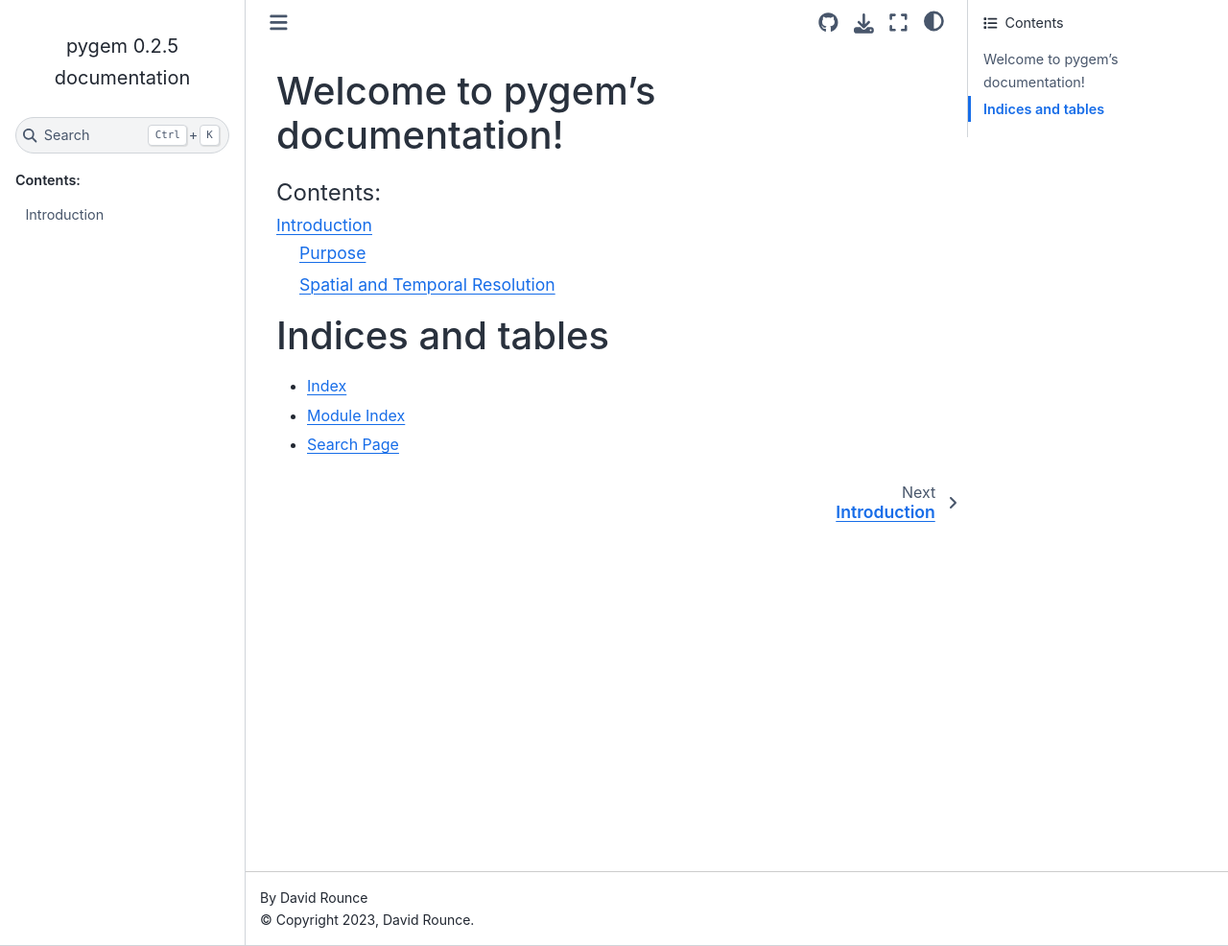
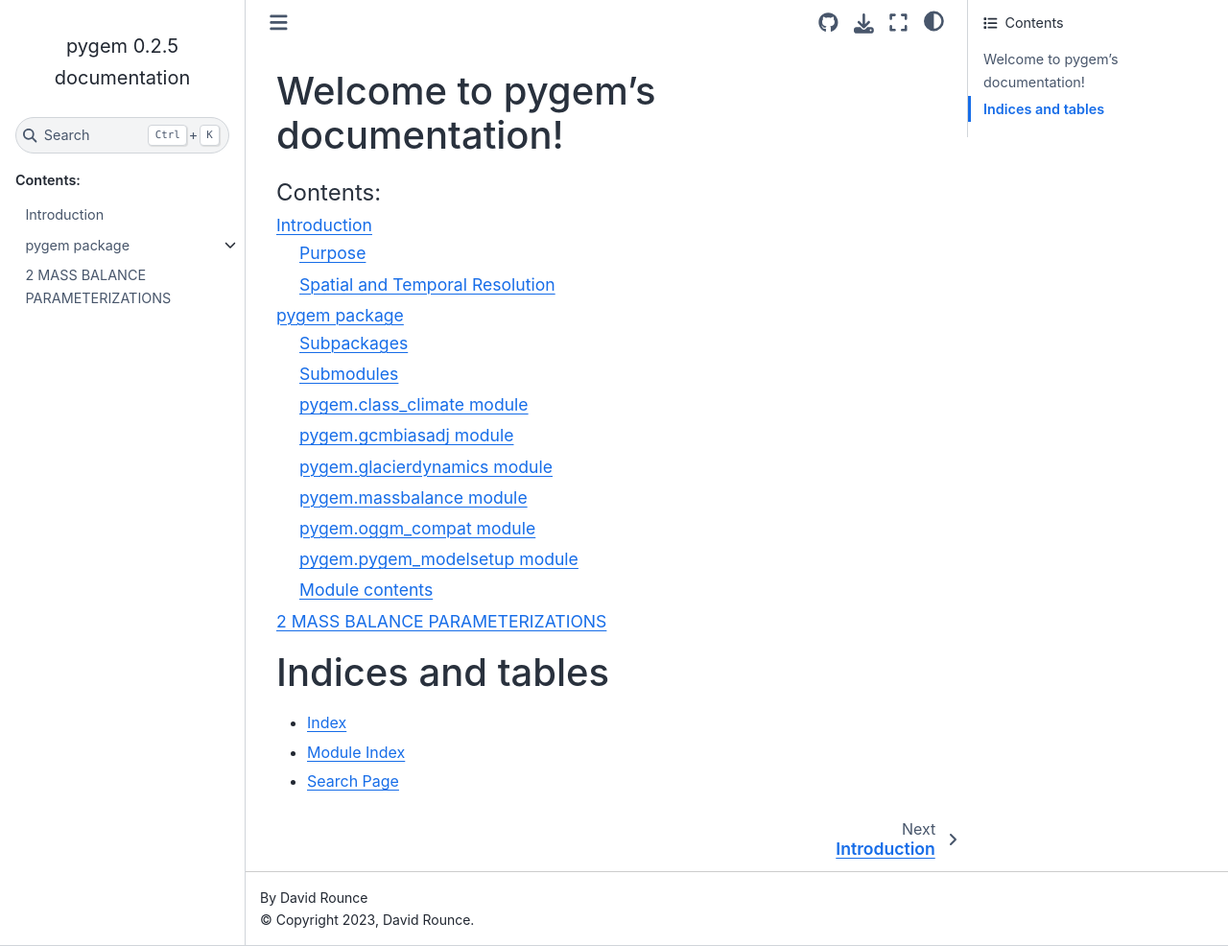
Before and after one commit to drounce/PyGEM, a Sphinx documentation site: the page built from docs/index.rst, in a window 1280 px wide and 986 px high. Shown: the whole window at 96% size. Built offline with Sphinx 7.4.7 and the Sphinx Book theme 1.1.4, drawn with Linux system fonts in a browser that asks for light colours.

Commit message:
testing myst md additions

```diff
--- a/docs/index.rst
+++ b/docs/index.rst
@@ -11,6 +11,8 @@ Welcome to pygem's documentation!
    :caption: Contents:
 
    introduction.rst
+   pygem.rst
+   mass_balance_parameterizations.md
 
 Indices and tables
 ==================
```
Also changed, not shown: docs/test_write_md.ipynb (added).
